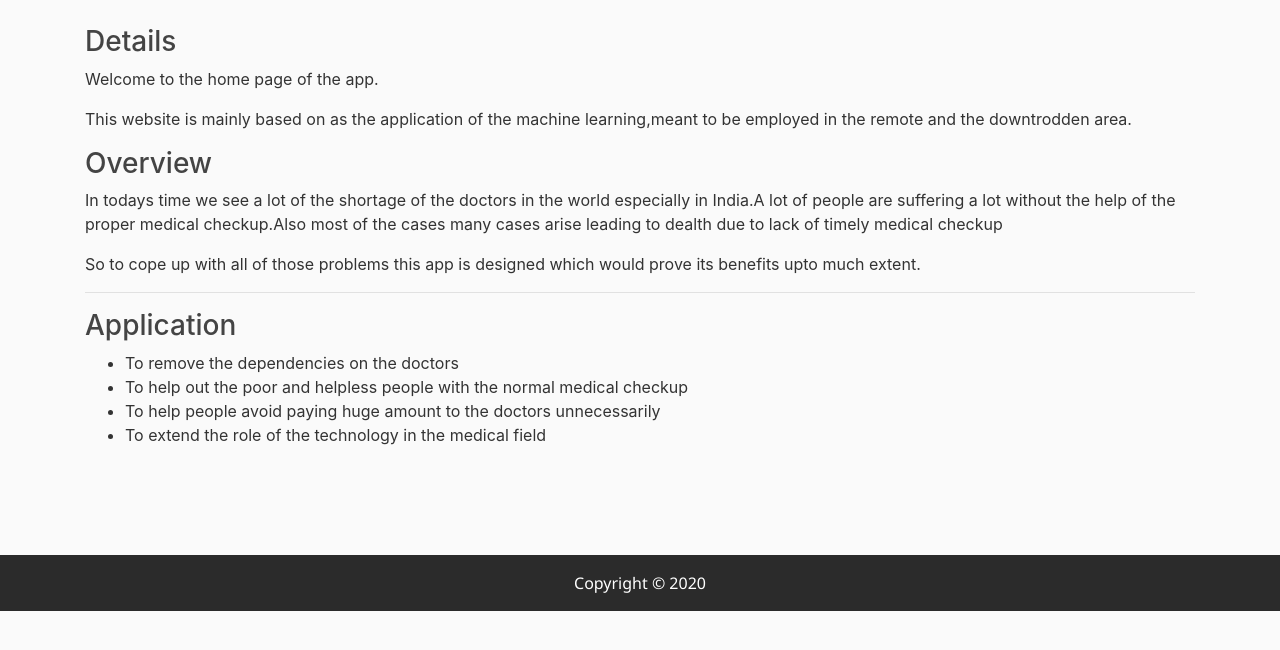
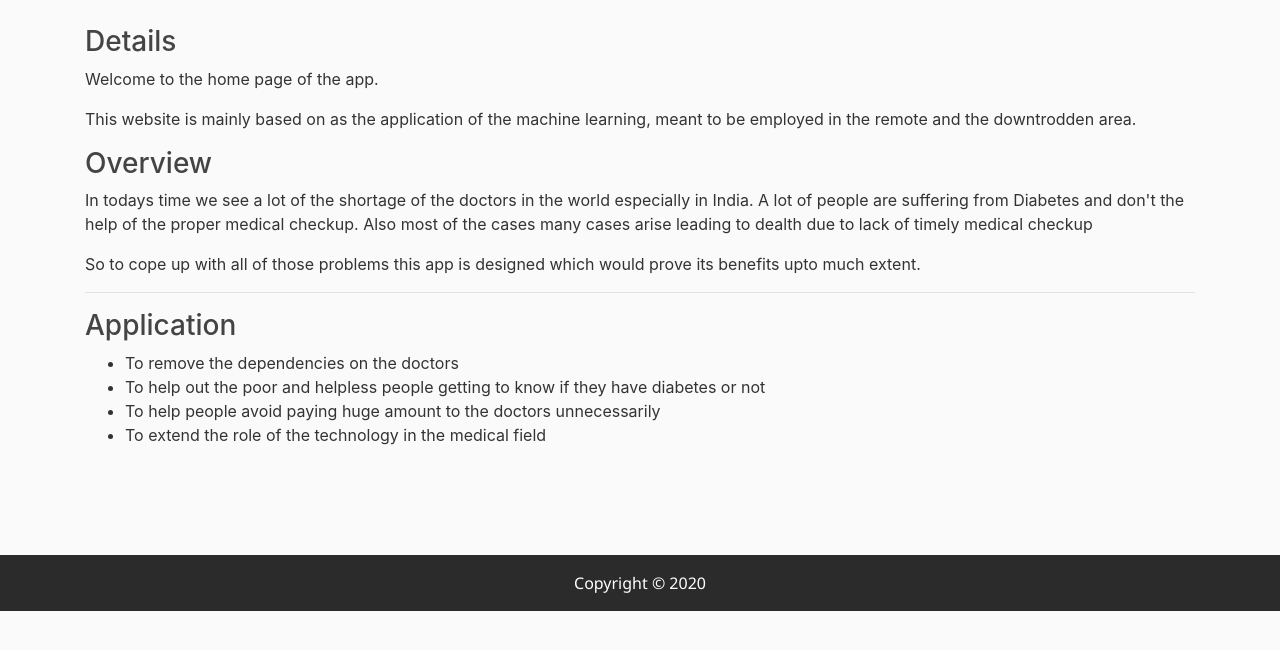
Before and after one commit to Jaybagrecha/Medical_app, a Flask app: page / in a window 1280 px wide. Shown: the part 56-706 px from the top of the page. Run offline with Flask 2, Linux system fonts and the light colour scheme; some libraries are stand-ins or nearby versions.

Commit message:
Update home.html

```diff
--- a/template/home.html
+++ b/template/home.html
@@ -62,9 +62,9 @@
 
     <h3>Details </h3>
     <p>Welcome to the home page of the app.</p>
-    <p>This website is mainly based on as the application of the machine learning,meant to be employed in the remote and the downtrodden area.
+    <p>This website is mainly based on as the application of the machine learning, meant to be employed in the remote and the downtrodden area.
       <h3>Overview</h3>
-      In todays time we see a lot of the shortage of the doctors in the world especially in India.A lot of people are suffering a lot without the help of the proper medical checkup.Also most of the cases many cases arise leading to dealth due to lack of timely medical checkup<p>
+      In todays time we see a lot of the shortage of the doctors in the world especially in India. A lot of people are suffering from Diabetes and don't the help of the proper medical checkup. Also most of the cases many cases arise leading to dealth due to lack of timely medical checkup<p>
         <p>So to cope up with all of those problems this app is designed which would prove its benefits upto much extent.
         </p>
         <hr>
@@ -72,7 +72,7 @@
     <h3>Application</h3>
     <ul>
       <li>To remove the dependencies on the doctors</li>
-      <li>To help out the poor and helpless people with the normal medical checkup</li>
+      <li>To help out the poor and helpless people getting to know if they have diabetes or not</li>
       <li>To help people avoid paying huge  amount to the doctors unnecessarily</li>
       <li>To extend the role of the technology in the medical field</li>
     </ul>
```
